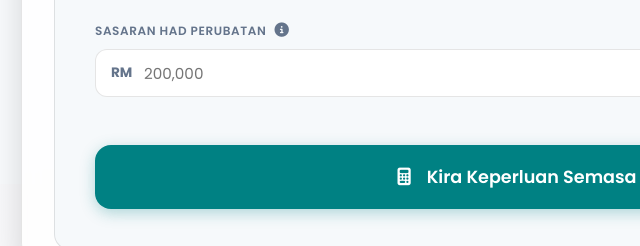
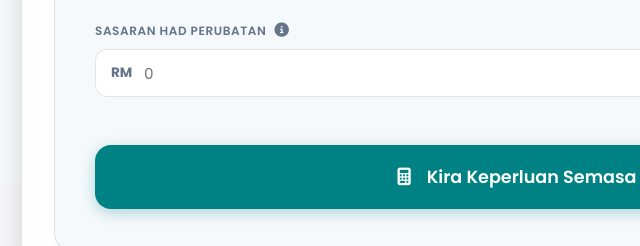
Before and after one commit to fairuzsamsuddin-code/protectioncalculator, a plain HTML site: page index.html in a window 1280 px wide. Shown: the part 1416-1662 px from the top of the page, 123-763 px from the left. Drawn offline with Linux system fonts and the light colour scheme.

Commit message:
Update index.html

```diff
--- a/index.html
+++ b/index.html
@@ -427,7 +427,7 @@
                             </label>
                             <div style="position: relative;">
                                 <span style="position: absolute; left: 1rem; top: 0.85rem; color: var(--text-muted); font-size: 0.85rem; font-weight: 700;">RM</span>
-                                <input type="text" inputmode="numeric" id="calcTargetMed" class="calc-currency form-input" style="padding-left: 3rem;" placeholder="200,000" required>
+                                <input type="text" inputmode="numeric" id="calcTargetMed" class="calc-currency form-input" style="padding-left: 3rem;" placeholder="0" required>
                             </div>
                         </div>
                     </div>
```
